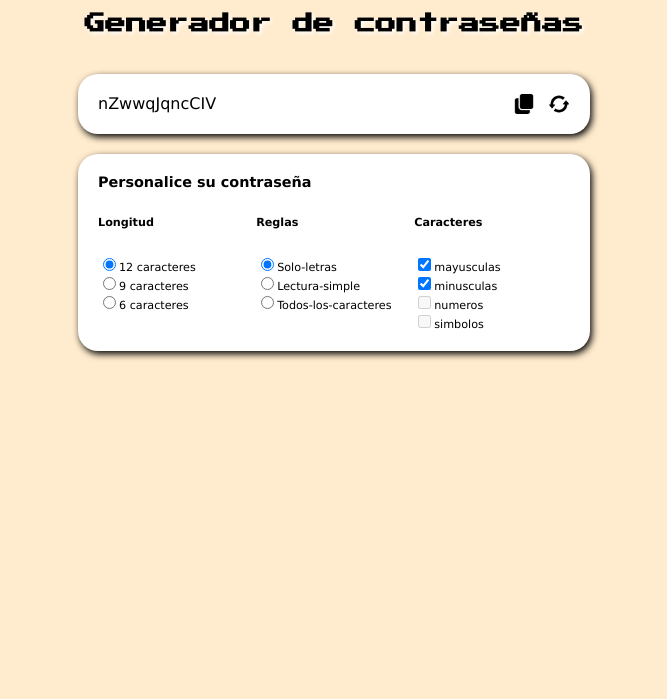
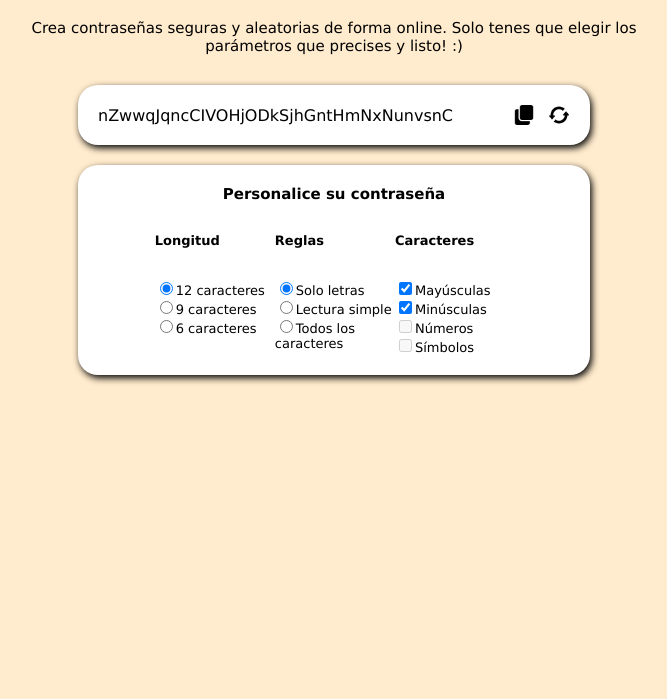
Before and after one commit to andreaeba/generador-de-contrasenias, a plain HTML site: page index.html in a window 1280 px wide. Shown: the part 101-800 px from the top of the page, without its empty margins (306-973 px from the left). Drawn offline with Linux system fonts and the light colour scheme.

Commit message:
funcion generatePassword is working!

```diff
--- a/scripts.js
+++ b/scripts.js
@@ -4,9 +4,14 @@ var container = document.createElement('div');
 var h1 = document.createElement('h1');
 var h1Text = document.createTextNode('Generador de contraseñas');
 container.classList.add('container');
+var par = document.createElement('p');
+var textPar = document.createTextNode('Crea contraseñas seguras y aleatorias de forma online. Solo tenes que elegir los parámetros que precises y listo! :)');
+par.classList.add('textPar');
+h1.appendChild(h1Text);
+body.appendChild(h1);
+body.appendChild(par);
+par.appendChild(textPar);
 body.appendChild(container);
-h1.appendChild(h1Text);
-container.appendChild(h1);
 // Sección div de mostrar contraseña
 var divShow = document.createElement('div');
 var divPassword = document.createElement('div');
@@ -99,12 +104,13 @@ for (var _i = 0, lengthChar_1 = lengthChar; _i < lengthChar_1.length; _i++) {
     input.setAttribute("id", "check-".concat(elem));
     input.setAttribute("name", "select-length");
     input.setAttribute("value", "".concat(elem));
+    input.classList.add('long-input');
     // input[1].setAttribute("checked", "checked")
     selectLength.appendChild(input);
     selectLength.appendChild(label);
     divLength.appendChild(selectLength);
-    input.addEventListener("change", function (e) {
-        generatePassword(e.target.value);
+    input.addEventListener("change", function () {
+        generatePassword();
         //console.log(e.target.value);
     });
 }
@@ -116,45 +122,105 @@ for (var _a = 0, rules_1 = rules; _a < rules_1.length; _a++) {
     var selectRules = document.createElement('div');
     var label = document.createElement('label');
     label.setAttribute("for", "check-".concat(elem));
-    label.textContent = "".concat(elem);
+    label.setAttribute("id", "label-".concat(elem));
     var input = document.createElement('input');
     input.setAttribute("type", "radio");
     input.setAttribute("id", "check-".concat(elem));
     input.setAttribute("name", "select-rules");
     input.setAttribute("value", "".concat(elem));
-    input.classList.add('long-control');
+    input.classList.add('rules-input');
     selectRules.appendChild(input);
     selectRules.appendChild(label);
     divRules.appendChild(selectRules);
-    input.addEventListener("change", function (e) {
-        generatePassword(e.target.value);
-        //console.log(e.target.value);
+    input.addEventListener("change", function () {
+        generatePassword();
     });
 }
-var textSoloLetras = document.createTextNode("Solo letras");
-// Funciones listener Reglas
-var checkSoloLetras = document.getElementById('check-Solo-letras');
-checkSoloLetras.addEventListener("change", function (e) {
+var nameSoloLetras = document.getElementById('label-Solo-letras');
+var nameSecturaSimple = document.getElementById('label-Lectura-simple');
+var nameTodosLosCaractes = document.getElementById('label-Todos-los-caracteres');
+nameSoloLetras.textContent = "Solo letras";
+nameSecturaSimple.textContent = "Lectura simple";
+nameTodosLosCaractes.textContent = "Todos los caracteres";
+// For de Caracteres
+var character = ["mayusculas", "minusculas", "numeros", "simbolos"];
+for (var _b = 0, character_1 = character; _b < character_1.length; _b++) {
+    var elem = character_1[_b];
+    var selectChar = document.createElement('div');
+    var label = document.createElement('label');
+    label.setAttribute("for", "check-".concat(elem));
+    label.setAttribute("id", "label-".concat(elem));
+    var input = document.createElement('input');
+    input.setAttribute("type", "checkbox");
+    input.setAttribute("id", "check-".concat(elem));
+    input.setAttribute("name", "select-char");
+    input.setAttribute("value", "".concat(elem));
+    input.classList.add('select-char');
+    selectChar.appendChild(input);
+    selectChar.appendChild(label);
+    divCaracter.appendChild(selectChar);
+    input.addEventListener("change", function () {
+        generatePassword();
+    });
+}
+var nameMayusculas = document.getElementById('label-mayusculas');
+var nameMinusculas = document.getElementById('label-minusculas');
+var nameNumeros = document.getElementById('label-numeros');
+var nameSimbolos = document.getElementById('label-simbolos');
+nameMayusculas.textContent = "Mayúsculas";
+nameMinusculas.textContent = "Minúsculas";
+nameNumeros.textContent = "Números";
+nameSimbolos.textContent = "Símbolos";
+var generatePassword = function () {
+    var longInputs = document.getElementsByClassName("long-input");
+    var rulesInputs = document.getElementsByClassName("rules-input");
+    var charInputs = document.getElementsByClassName("select-char");
+    var char = "";
+    var password = "";
+    var selectValueLong = 0;
+    for (var _i = 0, longInputs_1 = longInputs; _i < longInputs_1.length; _i++) {
+        var longInput = longInputs_1[_i];
+        if (longInput.checked == true) {
+            if (longInput.value == 12) {
+                selectValueLong = 12;
+            }
+            else if (longInput.value == 9) {
+                selectValueLong = 9;
+            }
+            else if (longInput.value == 6) {
+                selectValueLong = 6;
+            }
+            console.log(selectValueLong);
+        }
+    }
+    for (var _a = 0, rulesInputs_1 = rulesInputs; _a < rulesInputs_1.length; _a++) {
+        var ruleInput = rulesInputs_1[_a];
+        //console.log(ruleInput.checked);
+        if (ruleInput.checked == true) {
+            if (ruleInput.value == "Solo-letras") {
                 document.getElementById("check-simbolos").setAttribute("disabled", "true");
                 document.getElementById("check-numeros").setAttribute("disabled", "true");
                 document.getElementById('check-mayusculas').setAttribute("checked", "checked");
                 document.getElementById('check-minusculas').setAttribute("checked", "checked");
+                types.mayusculas = true;
+                types.minusculas = true;
                 types.numeros = false;
                 types.simbolos = false;
-    generatePassword(12);
-});
-var checkLecturaSimple = document.getElementById('check-Lectura-simple');
-checkLecturaSimple.addEventListener("change", function (e) {
+                console.log("funcionaa solo letras");
+            }
+            else if (ruleInput.value == "Lectura-simple") {
                 document.getElementById('check-mayusculas').setAttribute("checked", "checked");
                 document.getElementById('check-minusculas').setAttribute("checked", "checked");
                 document.getElementById('check-numeros').setAttribute("checked", "checked");
+                //document.getElementById("check-simbolos").removeAttribute("checked")
                 document.getElementById("check-numeros").removeAttribute("disabled");
+                types.mayusculas = true;
+                types.minusculas = true;
                 types.numeros = true;
                 types.simbolos = false;
-    generatePassword(12);
-});
-var checkTodosLosCaracteres = document.getElementById('check-Todos-los-caracteres');
-checkTodosLosCaracteres.addEventListener("change", function (e) {
+                console.log("funcionaa lectura simple");
+            }
+            else if (ruleInput.value == "Todos-los-caracteres") {
                 document.getElementById('check-mayusculas').setAttribute("checked", "checked");
                 document.getElementById('check-minusculas').setAttribute("checked", "checked");
                 document.getElementById('check-numeros').setAttribute("checked", "checked");
@@ -165,106 +231,30 @@ checkTodosLosCaracteres.addEventListener("change", function (e) {
                 types.minusculas = true;
                 types.numeros = true;
                 types.simbolos = true;
-    generatePassword(12);
-});
-// Funciones listener Caracteres
-// For de Caracteres
-var character = ["mayusculas", "minusculas", "numeros", "simbolos"];
-for (var _b = 0, character_1 = character; _b < character_1.length; _b++) {
-    var elem = character_1[_b];
-    var selectChar = document.createElement('div');
-    var label = document.createElement('label');
-    label.setAttribute("for", "check-".concat(elem));
-    label.textContent = "".concat(elem);
-    var input = document.createElement('input');
-    input.setAttribute("type", "checkbox");
-    input.setAttribute("id", "check-".concat(elem));
-    input.setAttribute("name", "select-char");
-    input.classList.add('select-char');
-    selectChar.appendChild(input);
-    selectChar.appendChild(label);
-    divCaracter.appendChild(selectChar);
-}
-// const CheckChar = document.getElementsByClassName('select-char')
-// console.log(CheckChar);
-// CheckChar.addEventListener()
-// const validarChar = () => {
-//     for(let i = 0; i < CheckChar.length; i++) {
-//         if(CheckChar[i].checked == true) {
-//            types[i] = true
-//         } else if(CheckChar[0].checked == false) {
-//             types[i] = false
-//         }
-//     }
-// }
-// validarChar()
-/*
-**
-** Funciones para personalizar la clave dependiendo de la longitud
-**
-*/
-var inputsRules = document.getElementsByClassName('long-control');
-//console.log(inputsRules);
-function validateFormRules() {
-    for (var _i = 0, inputsRules_1 = inputsRules; _i < inputsRules_1.length; _i++) { // esta entrando en los 3 NO SIRVEEE!!!!
-        var input = inputsRules_1[_i];
-        if (input.value == "Solo-letras") {
-            // document.getElementById("check-mayusculas").setAttribute("enabled", "true")
-            // document.getElementById("check-minusculas").setAttribute("disabled", "false")
-            // document.getElementById("check-simbolos").setAttribute("disabled", "true")
-            // document.getElementById("check-numeros").setAttribute("disabled", "true")
-            // // types.numeros = false
-            // types.simbolos = false
-            console.log("funciona solo letras");
-        }
-        else if (input.value == "Lectura-simple") {
-            // document.getElementById("check-mayusculas").setAttribute("checked", "checked")
-            // document.getElementById("check-minusculas").setAttribute("checked", "checked")
-            // document.getElementById("check-numeros").setAttribute("checked", "checked")
-            // document.getElementById("check-numeros").setAttribute("disabled", "false")
-            // document.getElementById("check-simbolos").setAttribute("disabled", "true")
-            console.log("funciona lectura simple");
-        }
-        else if (input.value == "Todos-los-caracteres") {
-            // document.getElementById("check-mayusculas").setAttribute("disabled", "false")
-            // document.getElementById("check-minusculas").setAttribute("disabled", "false")
-            // document.getElementById("check-numeros").setAttribute("disabled", "false")
-            // document.getElementById("check-simbolos").setAttribute("disabled", "false")
-            console.log("funciona todos los caracteres");
+                console.log("funcionaa todos los caracteres");
             }
         }
+        for (var _b = 0, charInputs_1 = charInputs; _b < charInputs_1.length; _b++) {
+            var selectChar = charInputs_1[_b];
+            for (var type in types) {
+                if (selectChar.checked == true) {
+                    // if(types[type] == true) {
+                    if (type == selectChar.value) {
+                        char = char + caracters[type] + " ";
                     }
-var generatePassword = function (number) {
-    //validateFormRules()
-    //validarChar()
-    var char = "";
-    var password = "";
-    for (var type in types) {
-        if (types[type] == true) {
-            char = char + caracters[type] + " ";
-            // console.log(char)
+                    //}
+                }
             }
         }
         var newArray = char.split(' ');
         // console.log(newArray);
-    for (var i = 0; i < number; i++) {
+        for (var i = 0; i < selectValueLong; i++) {
             password = password + newArray[Math.floor(Math.random() * newArray.length)];
         }
         textInit.textContent = password;
-    console.log(password);
+        //console.log(password);
+    }
 };
-/*
-**
-** Funciones para personalizar la clave dependiendo de la regla
-**
-*/
-// function valuateForm() {
-//     let element = document.forms["passForm"].checked
-//     if(element == true) {
-//         console.log(element)
-//     }
-// }
-// valuateForm()
 // const findSimilar = (a, b) => {
 //     char
 //     for (let elem of char) {
@@ -286,7 +276,7 @@ var generatePassword = function (number) {
 // }
 // iconCopy.addEventListener("click", copyToClipBoard())
 iconRefresh.addEventListener("click", function () {
-    generatePassword(12);
+    generatePassword();
 });
 var inicializarPagina = function () {
     var checkInitLength = document.getElementById('check-12');
@@ -301,6 +291,6 @@ var inicializarPagina = function () {
     document.getElementById("check-numeros").setAttribute("disabled", "true");
     types.numeros = false;
     types.simbolos = false;
-    generatePassword(12);
+    generatePassword();
 };
 window.onload = inicializarPagina();
--- a/styles.css
+++ b/styles.css
@@ -9,27 +9,37 @@ body {
     margin: 0;
     background-color: blanchedalmond;
     display: flex;
+    flex-direction: column;
     justify-content: center;
+    align-items: center;
     font-family: Verdana, Geneva, Tahoma, sans-serif;
 }
 
 .container {
     width: 40vw;
+    min-width: 300px;
     height: 400px;
     /* background-color: darkcyan; */
     /* border: 1px solid black; */
     display: flex;
     align-items: center;
     flex-direction: column;
-    margin-top: 100px;
+    /* margin-top: 20px; */
 
 }
 
-.container h1 {
-    font-size:1.3em;
+body h1 {
+    font-size: 25px;
     font-family: 'Press Start 2P', cursive;
     text-shadow: 2px 2px 4px #fff;
-    margin-bottom:40px;
+    margin-top: 60px;
+    margin-bottom:20px;
+}
+.textPar {
+    font-size: 15px;
+    width: 50%;
+    text-align: center;
+    margin-bottom: 30px;
 }
 
 .div-show {
@@ -72,11 +82,14 @@ body {
     margin-top: 20px;
     display:flex;
     flex-direction: column;
-    box-shadow: 2px 3px 7px 0px
+    box-shadow: 2px 3px 7px 0px;
+    display: flex;
+    flex-direction: column;
+    align-items: center;
 }
 
 .text-personalize {
-    font-size: 0.9em;
+    font-size: 15px;
     margin: 0;
 }
 
@@ -93,7 +106,7 @@ body {
 
 .select-config {
     width: 33%;
-    font-size:0.7em;
+    font-size: 13px;
 }
 
 .h6text {
@@ -126,12 +139,26 @@ body {
     }
 }  */
 
-@media (max-width: 575px) {
+@media (max-width: 759px) and (min-width: 431px) {
 
+    body h1 {
+        font-size: 15px;
+    }
+}
+
+@media (max-width: 430px) {
+
+    body h1 {
+        font-size: 15px;
+    }
     .container {
         width: 80%;
+        height: 90vh;
     }
 
+    .div-config {
+        align-items: flex-start;
+    }
     .specific-config {
         display:flex;
         flex-direction: column;
@@ -147,6 +174,10 @@ body {
         font-size: 1em;
     }
 
+    .h6text{
+        margin: 20px 0px;
+    }
+
 
 
 }
```
Also changed, not shown: index.html (+1 -1 lines), 1 other file. Lines whose indentation alone changed are shown as unchanged.
